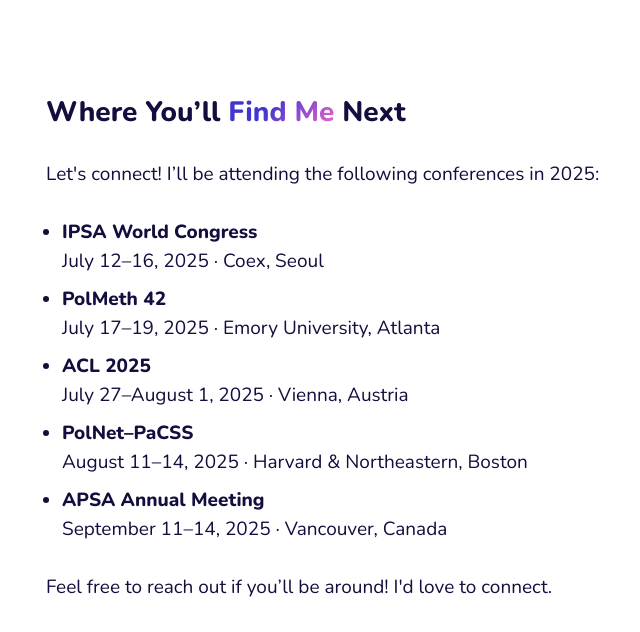
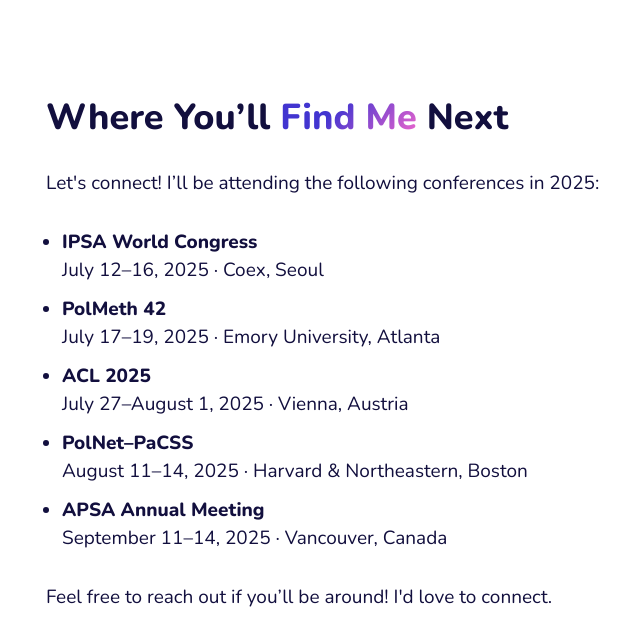
Before and after one commit to river-jeon/Soyeon_Jeon, a Jekyll site: the page built from _pages/about.md, in a window 1280 px wide. Shown: the part 3021-3653 px from the top of the page, without its empty margins (60-700 px from the left). Built offline with Jekyll 4.4.1, drawn with Linux system fonts in a browser that asks for light colours; grey boxes are pictures that could not be loaded.

Commit message:
Update section-subscribe.html

```diff
--- a/_includes/section-subscribe.html
+++ b/_includes/section-subscribe.html
@@ -5,7 +5,7 @@
     <div class="row">
       <div class="col col-12">
         <div class="subscribe__inner">
-          <h2 class="subscribe__title">Where You’ll <span class="text-span">Find Me</span> Next</h2>
+          <h1 class="subscribe__title">Where You’ll <span class="text-span">Find Me</span> Next</h1>
           <p class="subscribe__text">Let's connect! I’ll be attending the following conferences in 2025:</p>
 
           <ul class="conference-list">
```
